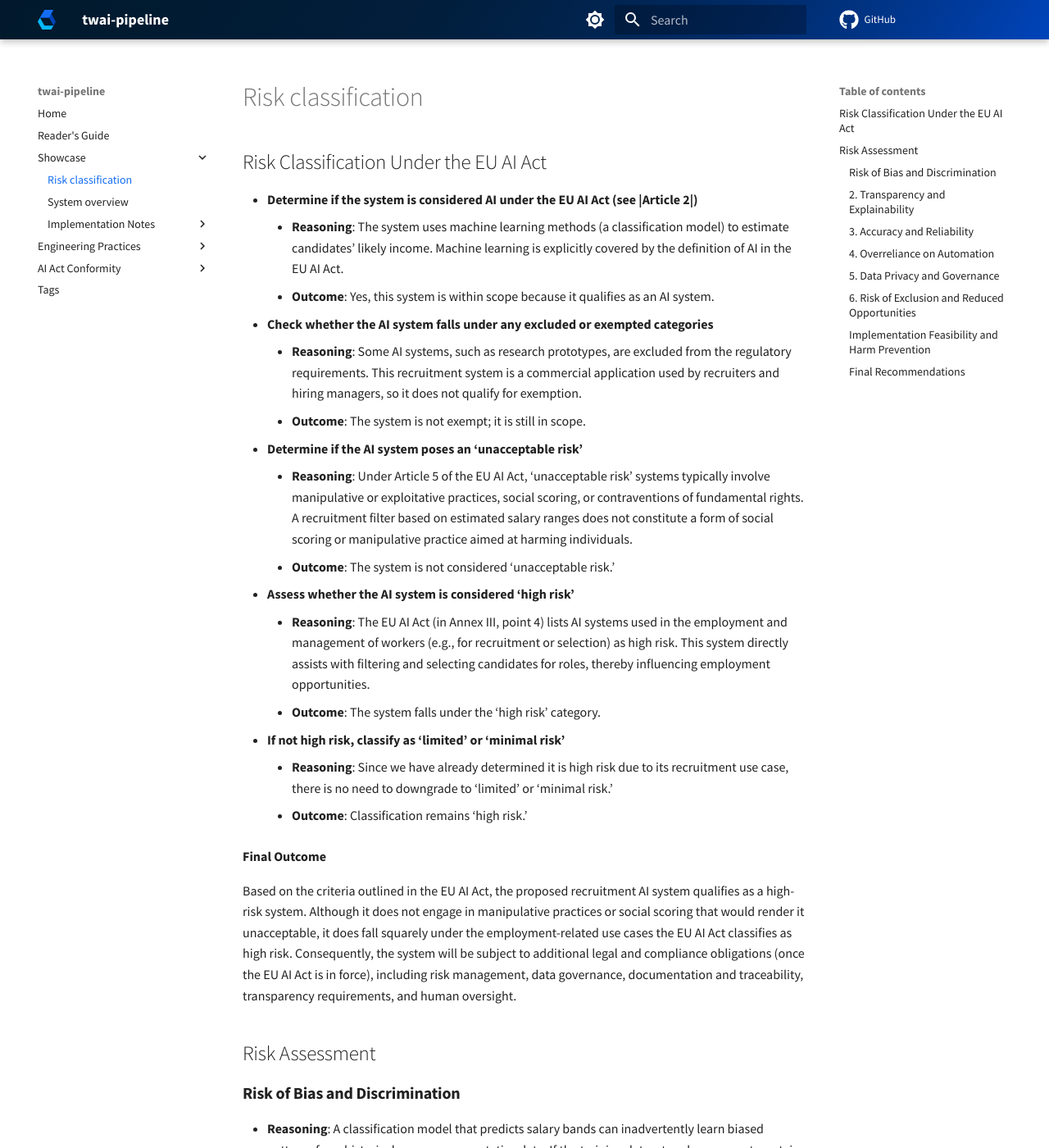
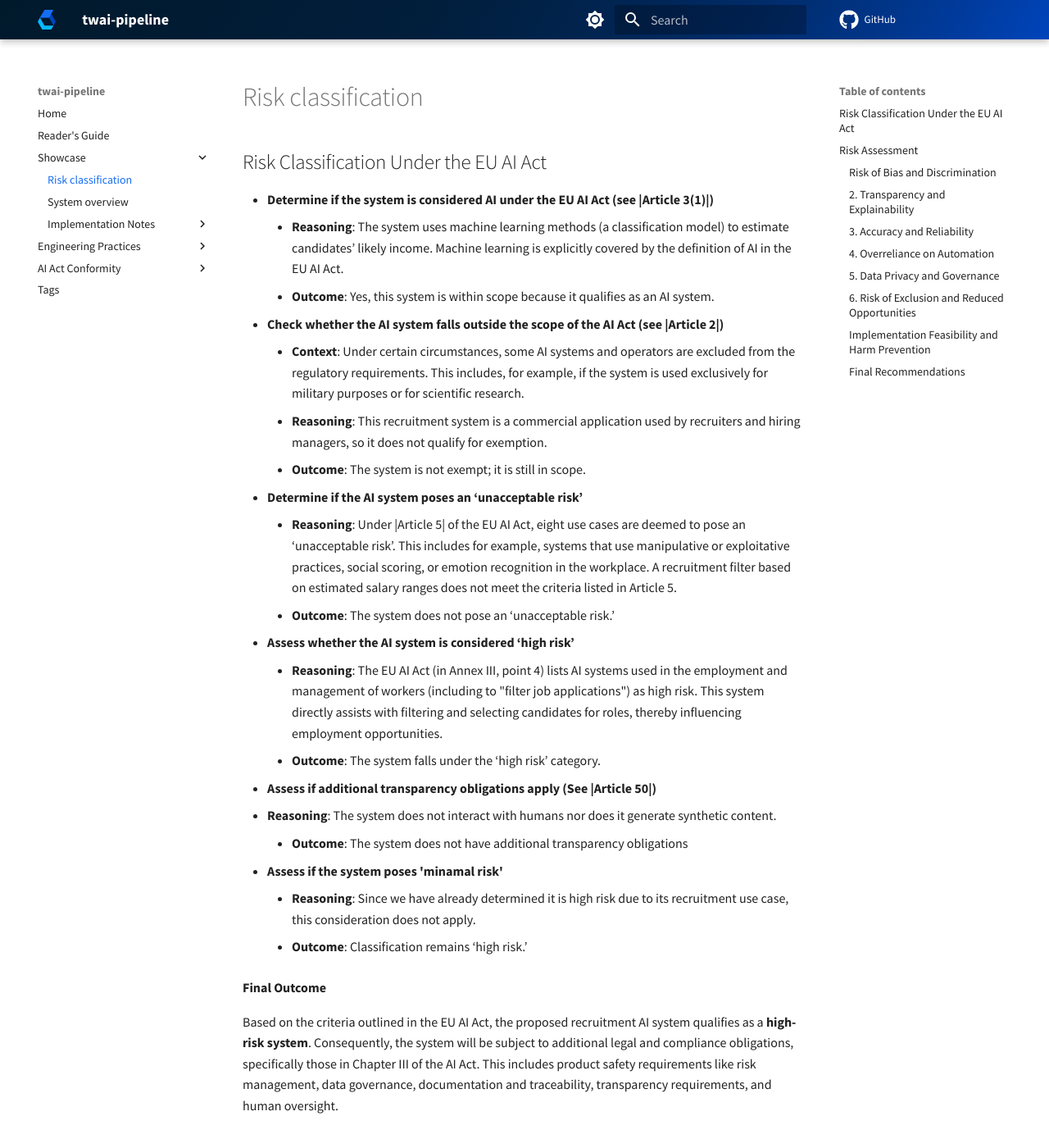
Before and after one commit to aai-institute/practical-ai-act, an MkDocs documentation site: the page built from docs/showcase/risk-classification.md, in a window 1280 px wide and 1400 px high. Shown: the whole window at 82% size. Built offline with MkDocs 1.6.1 and Material for MkDocs 9.7.7, drawn with Linux system fonts in a browser that asks for light colours; plug-ins that fetch from the network failed and are left out; comment, search, counter and statistics services are not loaded; the version menu is left out.

Commit message:
docs: Improve wording of risk classification

```diff
--- a/docs/showcase/risk-classification.md
+++ b/docs/showcase/risk-classification.md
@@ -1,24 +1,33 @@
 ## Risk Classification Under the EU AI Act
 
-- **Determine if the system is considered AI under the EU AI Act (see |Article 2|)**
+<!-- TODO: Add a decision diagram in Mermaid? -->
+
+- **Determine if the system is considered AI under the EU AI Act (see |Article 3(1)|)**
     - **Reasoning**: The system uses machine learning methods (a classification model) to estimate candidates’ likely income. Machine learning is explicitly covered by the definition of AI in the EU AI Act.
     - **Outcome**: Yes, this system is within scope because it qualifies as an AI system.
-- **Check whether the AI system falls under any excluded or exempted categories**
-    - **Reasoning**: Some AI systems, such as research prototypes, are excluded from the regulatory requirements. This recruitment system is a commercial application used by recruiters and hiring managers, so it does not qualify for exemption.
+- **Check whether the AI system falls outside the scope of the AI Act (see |Article 2|)**
+    - **Context**: Under certain circumstances, some AI systems and operators are excluded from the regulatory requirements. This includes, for example, if the system is used exclusively for military purposes or for scientific research.
+    - **Reasoning**: This recruitment system is a commercial application used by recruiters and hiring managers, so it does not qualify for exemption.
     - **Outcome**: The system is not exempt; it is still in scope.
 - **Determine if the AI system poses an ‘unacceptable risk’**
-    - **Reasoning**: Under Article 5 of the EU AI Act, ‘unacceptable risk’ systems typically involve manipulative or exploitative practices, social scoring, or contraventions of fundamental rights. A recruitment filter based on estimated salary ranges does not constitute a form of social scoring or manipulative practice aimed at harming individuals.
-    - **Outcome**: The system is not considered ‘unacceptable risk.’
+    - **Reasoning**: Under |Article 5| of the EU AI Act, eight use cases are deemed to pose an ‘unacceptable risk’. This includes for example, systems that use manipulative or exploitative practices, social scoring, or emotion recognition in the workplace. A recruitment filter based on estimated salary ranges does not meet the criteria listed in Article 5.
+    - **Outcome**: The system does not pose an ‘unacceptable risk.’
 - **Assess whether the AI system is considered ‘high risk’**
-    - **Reasoning**: The EU AI Act (in Annex III, point 4) lists AI systems used in the employment and management of workers (e.g., for recruitment or selection) as high risk. This system directly assists with filtering and selecting candidates for roles, thereby influencing employment opportunities.
+    - **Reasoning**: The EU AI Act (in Annex III, point 4) lists AI systems used in the employment and management of workers (including to "filter job applications") as high risk. This system directly assists with filtering and selecting candidates for roles, thereby influencing employment opportunities.
     - **Outcome**: The system falls under the ‘high risk’ category.
-- **If not high risk, classify as ‘limited’ or ‘minimal risk’**
-    - **Reasoning**: Since we have already determined it is high risk due to its recruitment use case, there is no need to downgrade to ‘limited’ or ‘minimal risk.’
+
+- **Assess if additional transparency obligations apply (See |Article 50|)**
+- **Reasoning**: The system does not interact with humans nor does it generate synthetic content.
+    - **Outcome**: The system does not have additional transparency obligations
+
+- **Assess if the system poses 'minamal risk'**
+    - **Reasoning**: Since we have already determined it is high risk due to its recruitment use case, this consideration does not apply.
     - **Outcome**: Classification remains ‘high risk.’
 
 **Final Outcome**
 
-Based on the criteria outlined in the EU AI Act, the proposed recruitment AI system qualifies as a high-risk system. Although it does not engage in manipulative practices or social scoring that would render it unacceptable, it does fall squarely under the employment-related use cases the EU AI Act classifies as high risk. Consequently, the system will be subject to additional legal and compliance obligations (once the EU AI Act is in force), including risk management, data governance, documentation and traceability, transparency requirements, and human oversight.
+Based on the criteria outlined in the EU AI Act, the proposed recruitment AI system qualifies as a **high-risk system**.
+Consequently, the system will be subject to additional legal and compliance obligations, specifically those in Chapter III of the AI Act. This includes product safety requirements like risk management, data governance, documentation and traceability, transparency requirements, and human oversight.
 
 
 ## Risk Assessment
```
